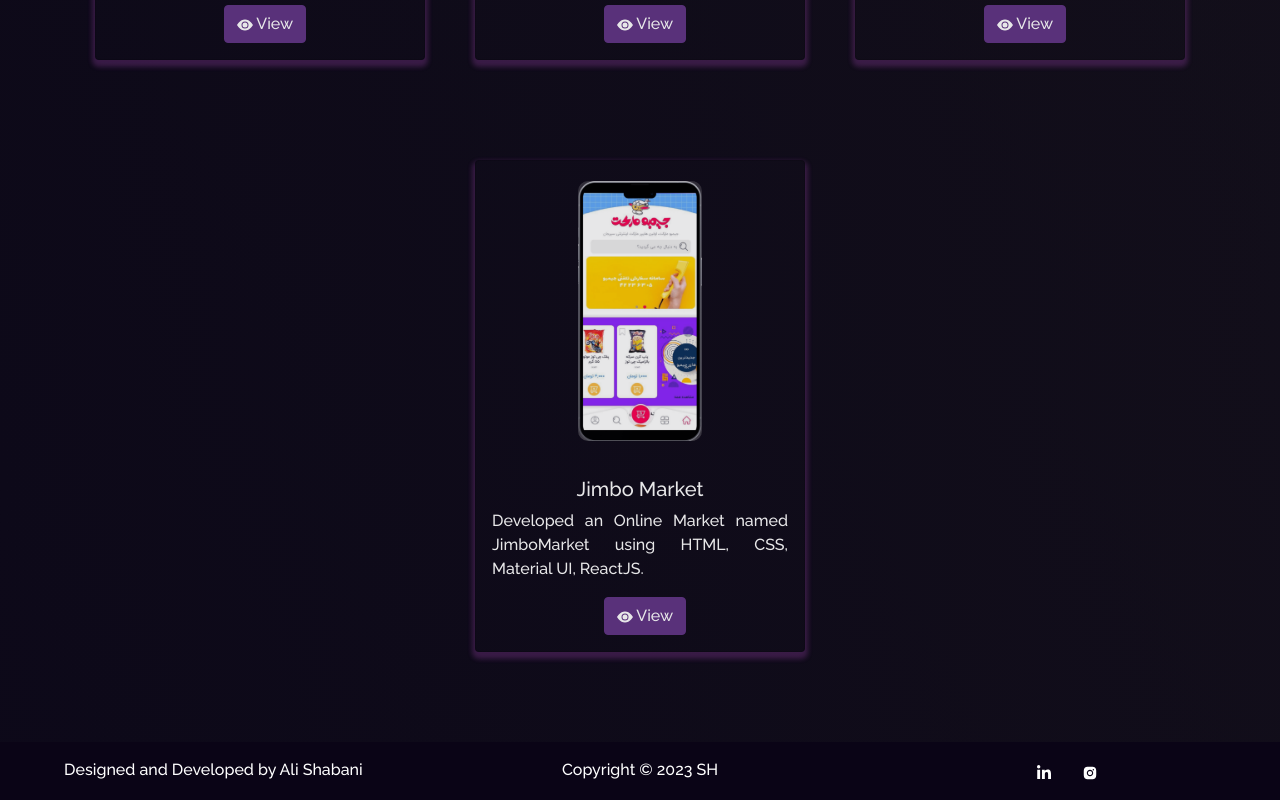
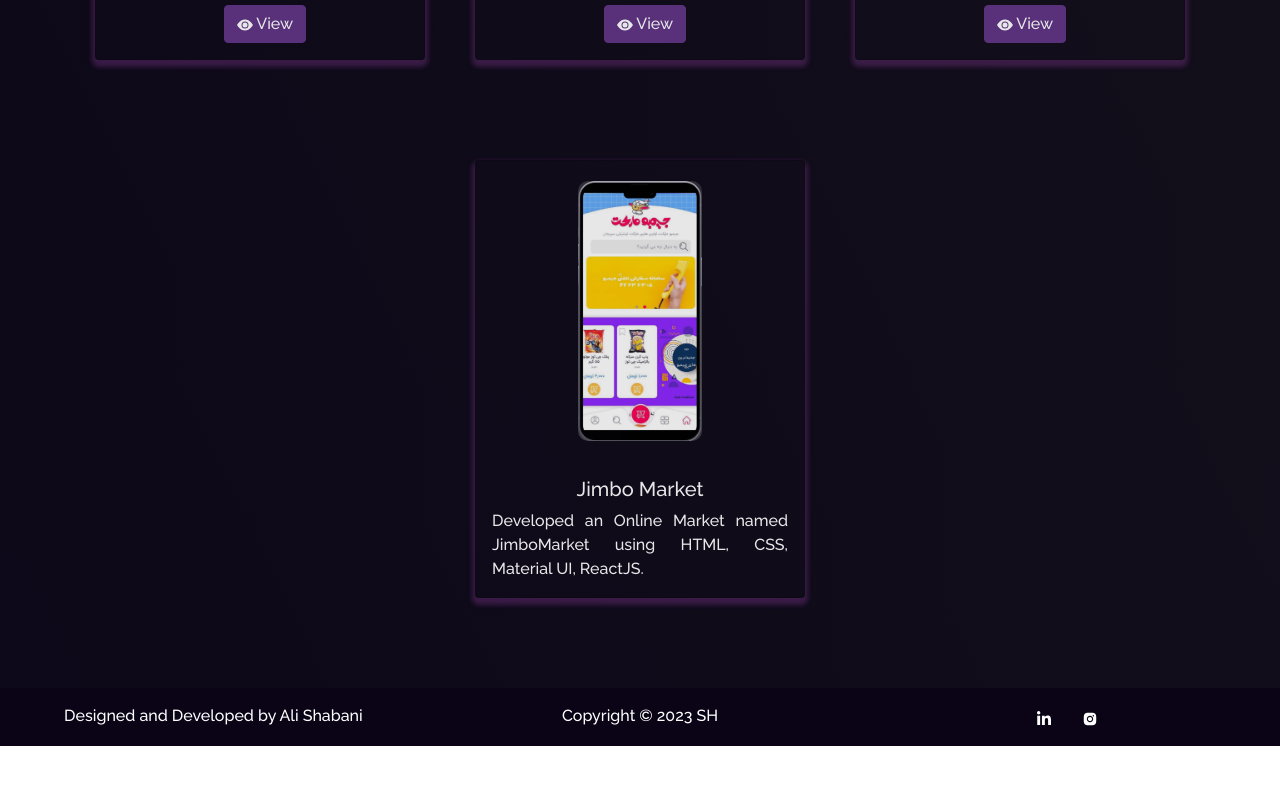
Before and after one commit to shabaniali/Portfolio, a React (Create React App) app: page /#/project in a window 1280 px wide. Shown: the part 1924-2724 px from the top of the page. After the commit the page ends 2670 px from the top, so only its background shows below. Built offline with nearby package versions, Linux system fonts and the light colour scheme.

Commit message:
remove jimbomarket url

```diff
--- a/src/components/Projects/Projects.js
+++ b/src/components/Projects/Projects.js
@@ -120,7 +120,7 @@
               isWebsite={false}
               title="Jimbo Market"
               description="Developed an Online Market named JimboMarket using HTML, CSS, Material UI, ReactJS."
-              link="https://jimbomarket.ir"
+              // link="https://jimbomarket.ir"
             />
           </Col>
         </Row>
```
